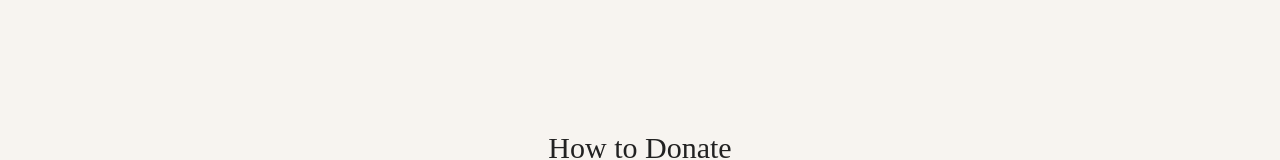
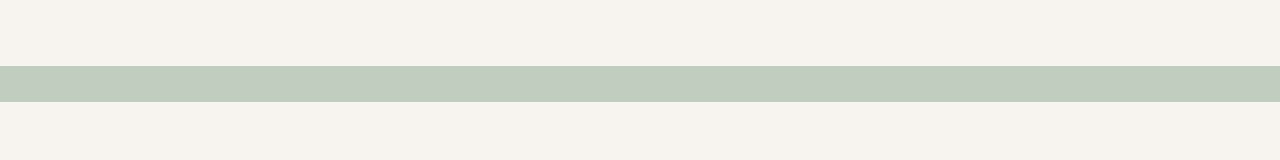
Before and after one commit to UgaTheDev/H4I_CampusCloset, a Next.js app: page /donate in a window 1280 px wide. Shown: the part 259-419 px from the top of the page. Built offline with nearby package versions, Linux system fonts and the light colour scheme; no server answers; the database is empty; a web font is replaced by a local one.

Commit message:
Add full-width sage green divider bar below hero section

```diff
--- a/src/app/(public)/donate/page.tsx
+++ b/src/app/(public)/donate/page.tsx
@@ -101,6 +101,9 @@ export default function DonatePage() {
           </p>
         </div>
       </section>
+
+      {/* ── Green divider bar ───────────────────────────── */}
+      <div className="h-9 w-full bg-brand-olive-light" />
 
       {/* ── Section 2: How to Donate ────────────────────── */}
       <section className="bg-brand-cream py-16">
```
